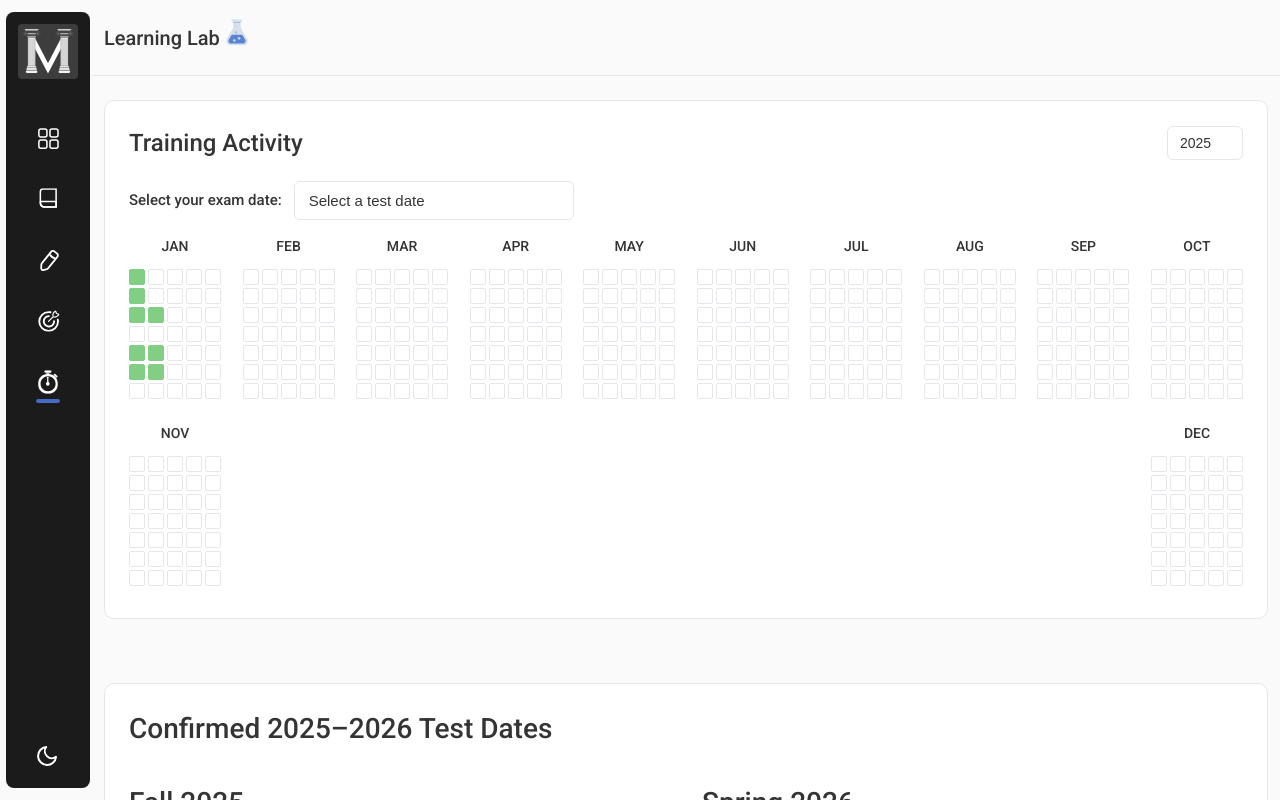
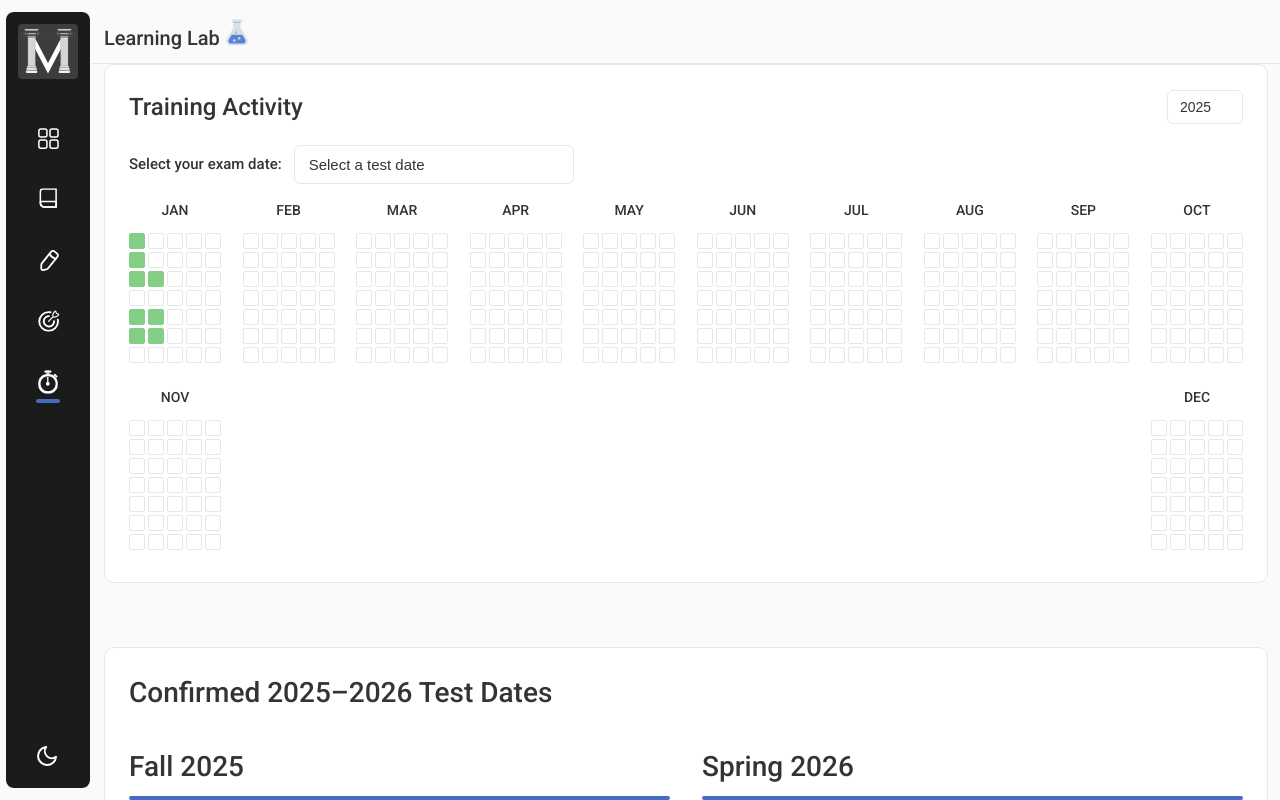
Before and after one commit to Orujhimaru/max_odyssey, a React (Vite) app: page /lab in a window 1280 px wide. Shown: the top 800 px of the page. Built offline with nearby package versions, Linux system fonts and the light colour scheme; sample sign-in values are in the browser's storage; a web font is replaced by a local one.

Commit message:
design: margin fix

```diff
--- a/src/components/ScoreColumnComponent/ScoreColumnGraph/ScoreColumn.css
+++ b/src/components/ScoreColumnComponent/ScoreColumnGraph/ScoreColumn.css
@@ -239,7 +239,7 @@ path[class="recharts-rectangle recharts-tooltip-cursor"] {
 .scores-header-text {
   font-size: 20px;
   color: var(--text-primary);
-  margin-bottom: 8px;
+  margin-bottom: 7px;
   font-weight: 500;
   display: flex;
   gap: 8px;
--- a/src/pages/LabPage/LabPage.css
+++ b/src/pages/LabPage/LabPage.css
@@ -14,6 +14,7 @@
   padding: 12px 12px;
   /* background-color: var(--bg-primary); */
   border-bottom: 1px solid var(--border-color);
+  padding-bottom: 0px;
 }
 
 .lab-title-area {
@@ -45,7 +46,7 @@
 
 .lab-content {
   flex: 1;
-  padding: 24px 12px;
+  padding: 0px 12px;
   display: flex;
   flex-direction: column;
   gap: 32px;
```
